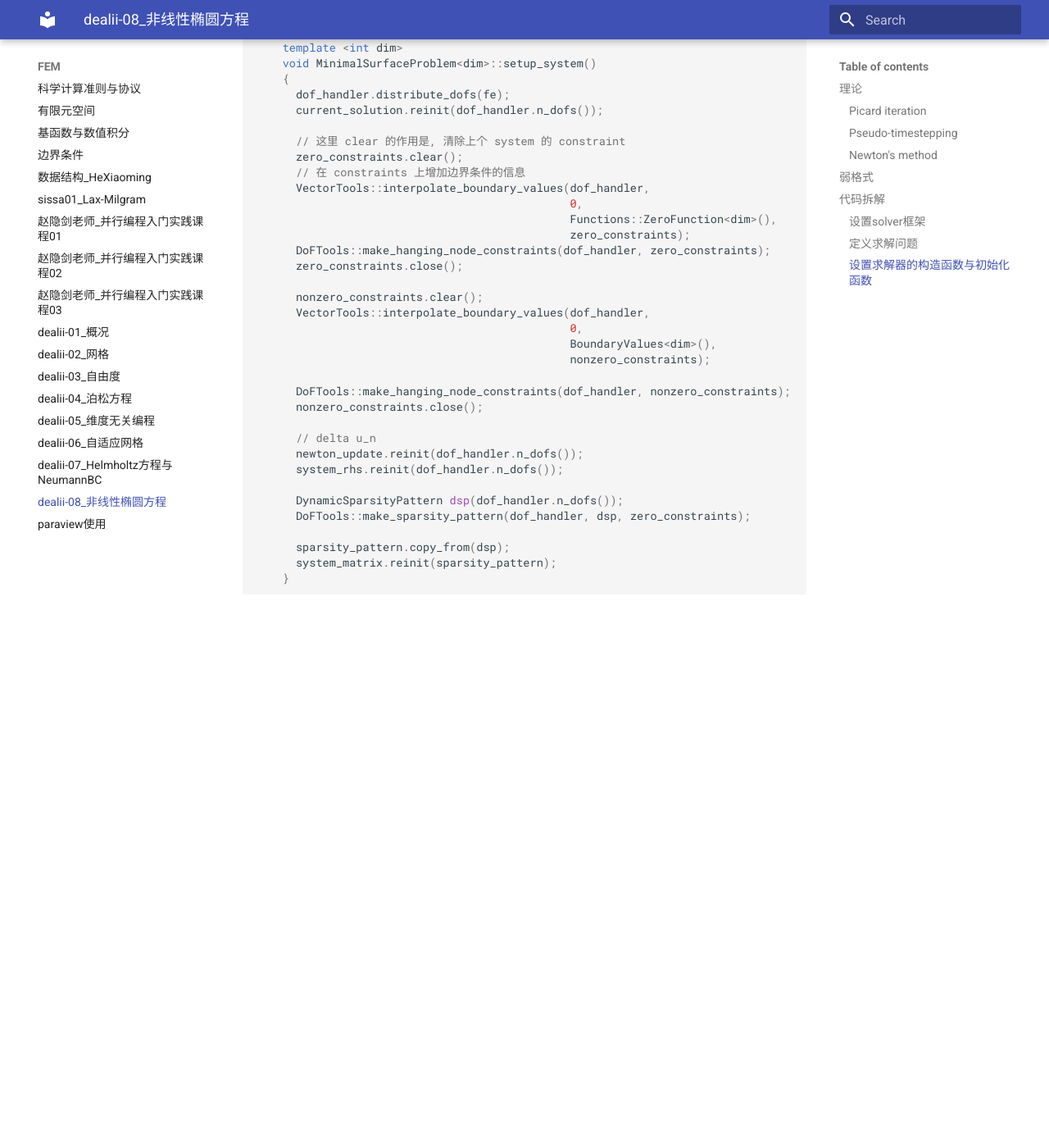
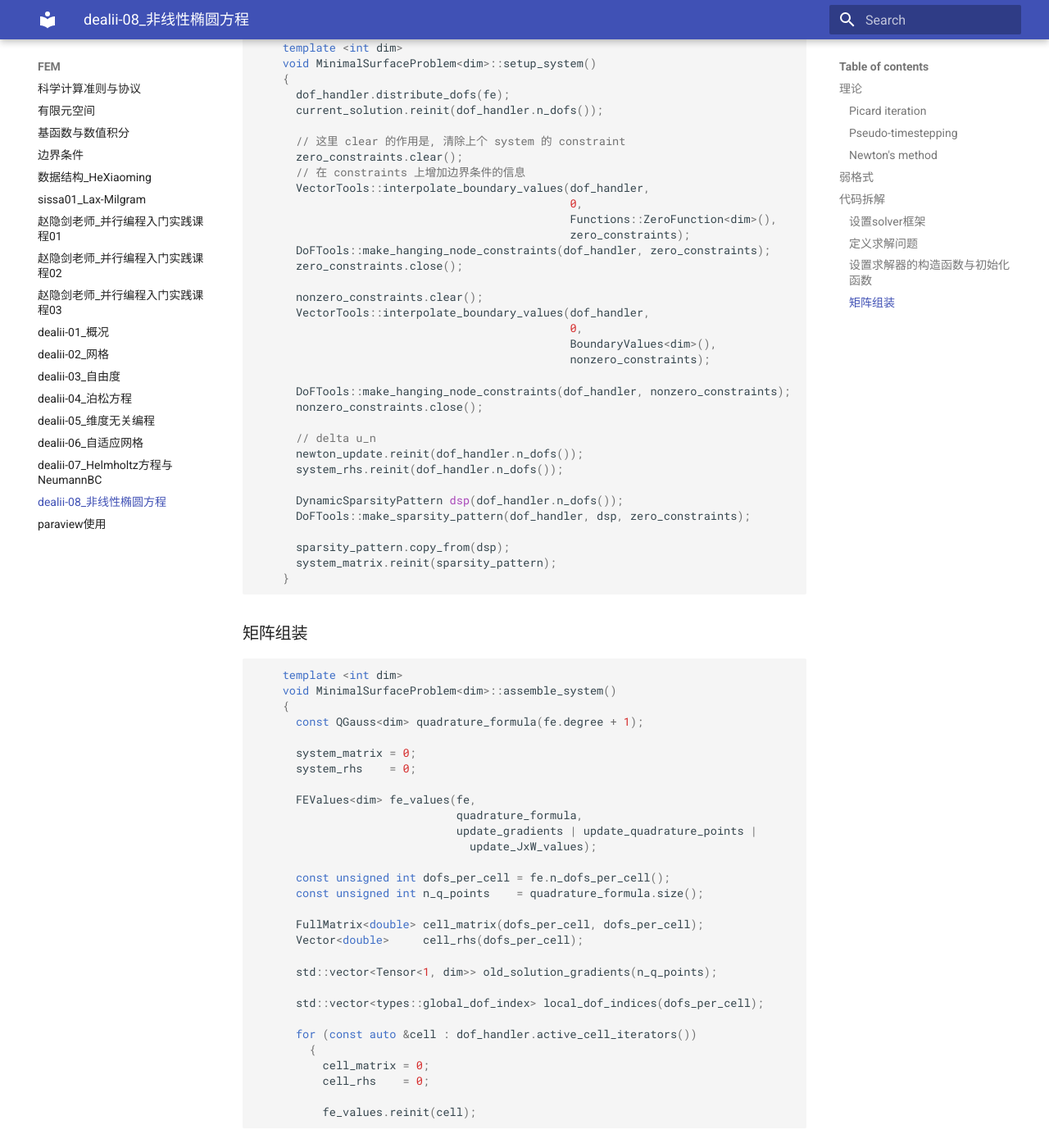
Before and after one commit to ymma98/technotes, an MkDocs documentation site: the page built from docs/FEM/dealii-08_非线性椭圆方程.md, in a window 1280 px wide and 1400 px high, scrolled down 8656 px. Shown: the whole window at 82% size. Built offline with MkDocs 1.6.1 and Material for MkDocs 9.7.7, drawn with Linux system fonts in a browser that asks for light colours; before the commit the page ends 9405 px from its top, so only the background shows below that.

Commit message:
docs/FEM/dealii-08_非线性椭圆方程.md updated from https://stackedit.cn/

````diff
--- a/docs/FEM/dealii-08_非线性椭圆方程.md
+++ b/docs/FEM/dealii-08_非线性椭圆方程.md
@@ -371,11 +371,45 @@ where the surface attains the values $u(x, y) \Big|_{\partial \Omega} = g(x, y)
     }
 ```
 
+### 矩阵组装
+
+```cpp
+    template <int dim>
+    void MinimalSurfaceProblem<dim>::assemble_system()
+    {
+      const QGauss<dim> quadrature_formula(fe.degree + 1);
+
+      system_matrix = 0;
+      system_rhs    = 0;
+
+      FEValues<dim> fe_values(fe,
+                              quadrature_formula,
+                              update_gradients | update_quadrature_points |
+                                update_JxW_values);
+
+      const unsigned int dofs_per_cell = fe.n_dofs_per_cell();
+      const unsigned int n_q_points    = quadrature_formula.size();
+
+      FullMatrix<double> cell_matrix(dofs_per_cell, dofs_per_cell);
+      Vector<double>     cell_rhs(dofs_per_cell);
+
+      std::vector<Tensor<1, dim>> old_solution_gradients(n_q_points);
+
+      std::vector<types::global_dof_index> local_dof_indices(dofs_per_cell);
+
+      for (const auto &cell : dof_handler.active_cell_iterators())
+        {
+          cell_matrix = 0;
+          cell_rhs    = 0;
+
+          fe_values.reinit(cell);
+```
+
 
 
 
 <!--stackedit_data:
-eyJoaXN0b3J5IjpbLTEyNTU5NTM4MjYsMjA3MDE5MzIwOCwtMT
-cyNjgzOTc5OSwxMzc5MDMwMjQ3LC0xMzkxMDQ1MjA3LDE5NDU0
-NDQyODFdfQ==
+eyJoaXN0b3J5IjpbMTA5Njk1NDc2OCwyMDcwMTkzMjA4LC0xNz
+I2ODM5Nzk5LDEzNzkwMzAyNDcsLTEzOTEwNDUyMDcsMTk0NTQ0
+NDI4MV19
 -->
````
